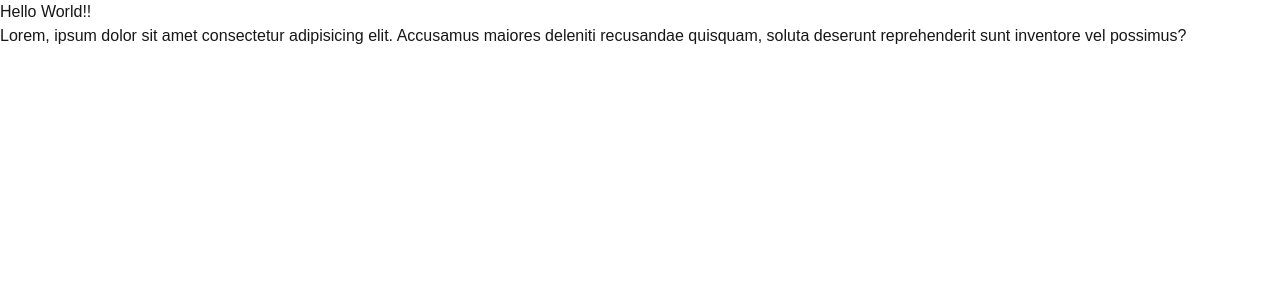
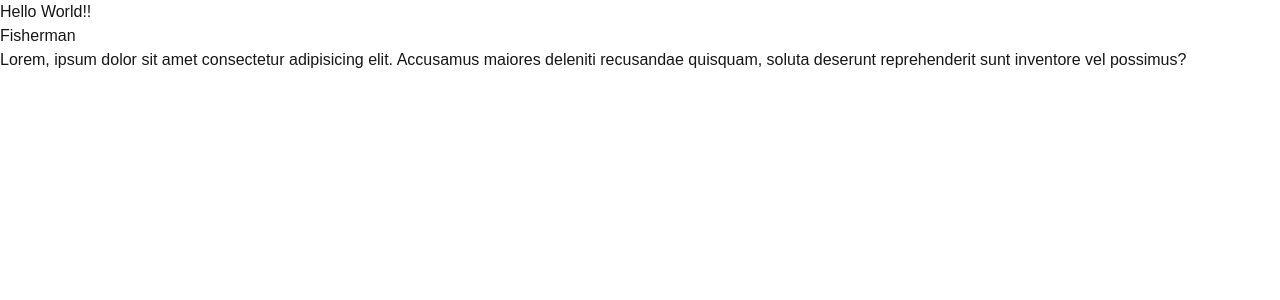
Before and after one commit to Jumpertable/html_module-, a Next.js app in the folder modulewebapp/: page / in a window 1280 px wide. Shown: the top 300 px of the page. Built offline with nearby package versions, Linux system fonts and the light colour scheme.

Commit message:
Blub blub commit

```diff
--- a/modulewebapp/app/page.tsx
+++ b/modulewebapp/app/page.tsx
@@ -2,7 +2,10 @@ export default function modulewebapp() {
   return (<div>
   <h1>
     Hello World!!
-  </h1>
+    </h1>
+    <h2>
+      Fisherman
+    </h2>
     <p>
       Lorem, ipsum dolor sit amet consectetur adipisicing elit. Accusamus maiores deleniti recusandae quisquam, soluta deserunt reprehenderit sunt inventore vel possimus?
     </p>
```
